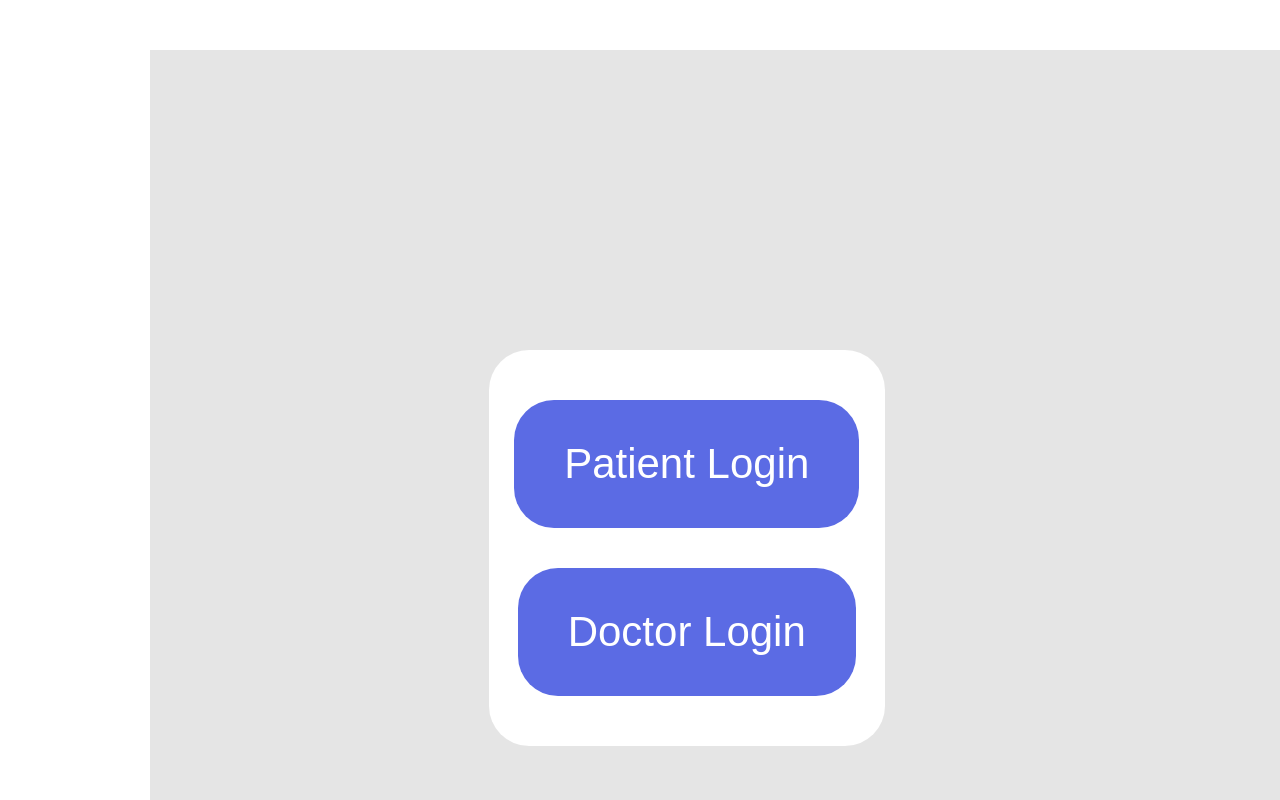
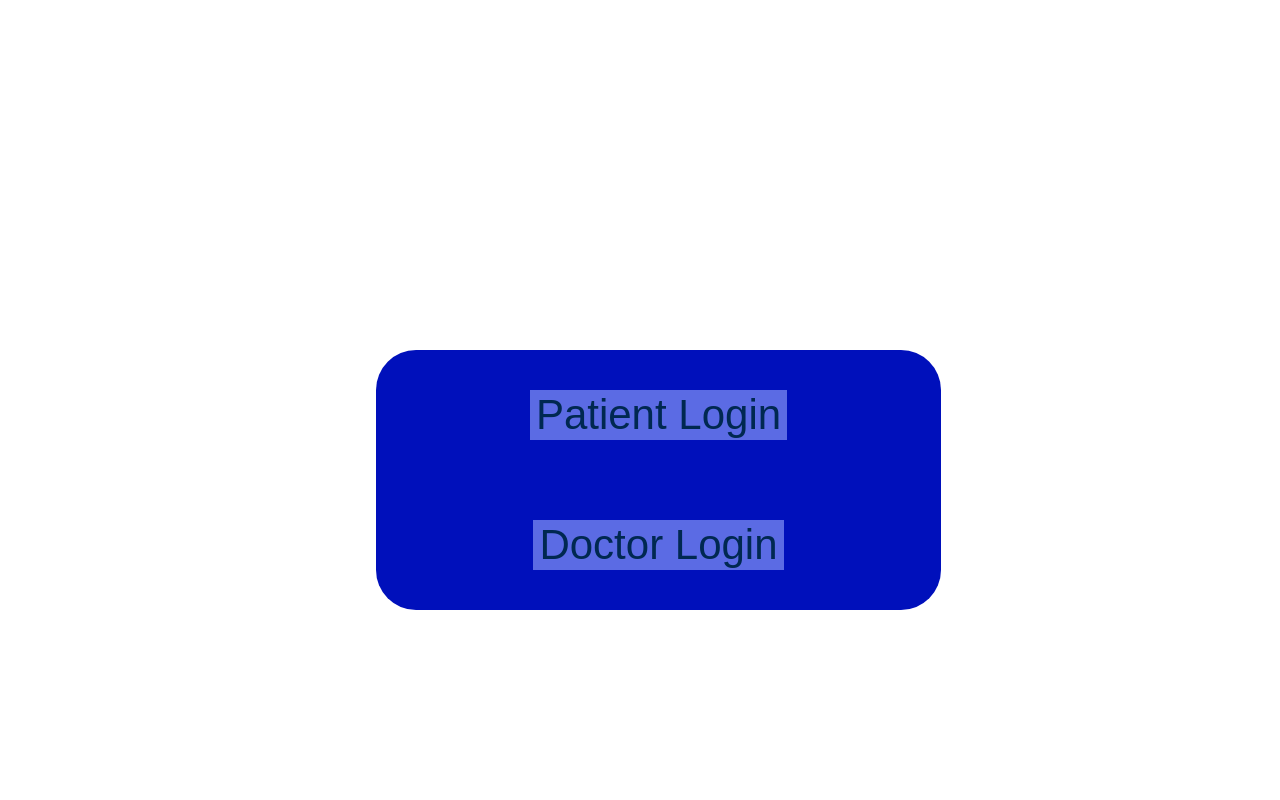
Before and after one commit to Collinnn/Diabetes-app-project, a Vue app in the folder Frontend/: page / in a window 1280 px wide. Built offline with nearby package versions, Linux system fonts and the light colour scheme.

Commit message:
Revert "Maybe delete"
This reverts commit 70e9c3dd671bfccb363ae84f528299dc6070408e.

```diff
--- a/Frontend/src/App.vue
+++ b/Frontend/src/App.vue
@@ -44,6 +44,5 @@ export default {
   -moz-osx-font-smoothing: grayscale;
   text-align: center;
   color: #2c3e50;
-  background-color: #e5E5E5;
 }
 </style>
--- a/Frontend/src/views/landing.vue
+++ b/Frontend/src/views/landing.vue
@@ -4,7 +4,7 @@
         Patient Login
         </button>
 
-        <button class="landingButton" id="doctorButton" @click="goToPage('doctorLogin')">
+        <button class="landingButton" id="doctorButton" @click="goToPage('overview')">
         Doctor Login
         </button>
     </div>
@@ -31,32 +31,29 @@ export default {
 .container{
     position: relative;
     top:300px;
-    left:30%;
+    left:20%;
     align-content: center;
-    max-width: 35%;
-    background-color: #ffffff;
+    max-width: 50%;
+    background-color: #0010bb;
     display: flex;
     flex-direction: column;
     justify-content: space-around;
     align-items: center;
     border-radius: 40px;
-    padding: 30px 0px;
 }
 .landingButton{
     background-color: #5b6be4;
     border: 1cm;
+    color: #002851;
+    padding: 20 px 45px;
     text-align: center;
     text-decoration: none;
     display: inline-flex;
     font-size: 42px;
-    margin: 20px 2px;
+    margin: 40px 2px;
     cursor: pointer;
-    padding: 40px 50px;
-    border-radius: 40px;
-    color: #ffffff;
 }
 .landingButton:hover{
-    background: #E5E5E5;;
+    background: rgba(255, 255, 255, 0.60);
 }
-
 </style>
--- a/Frontend/src/views/patientLogin.vue
+++ b/Frontend/src/views/patientLogin.vue
@@ -10,7 +10,6 @@
 
 <script>
 import router from "@/router"
-
 export default {
         name: 'login-patient',
         data() {
@@ -24,7 +23,7 @@ export default {
         methods: {
             login() {
                 if(this.input.id != "" && this.input.password != "") {
-                    this.axios.get(this.$backend.getUrlGetPatientId(this.input.id))
+                    this.axios.get(this.$Backend.getUrlGetDoctorById(this.input.id))
                     .then(function(response){
                         if(response.id==this.input.id && response.password == this.input.password){
                             console.log("Logged in succesfully")
```
Also changed, not shown: 1 other file (tests, documents, lock files or other folders).
